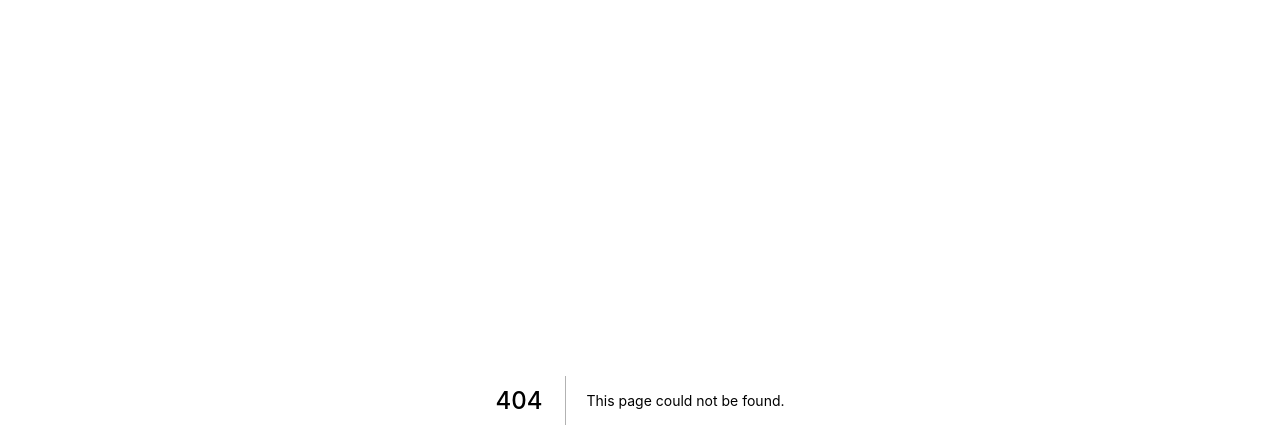
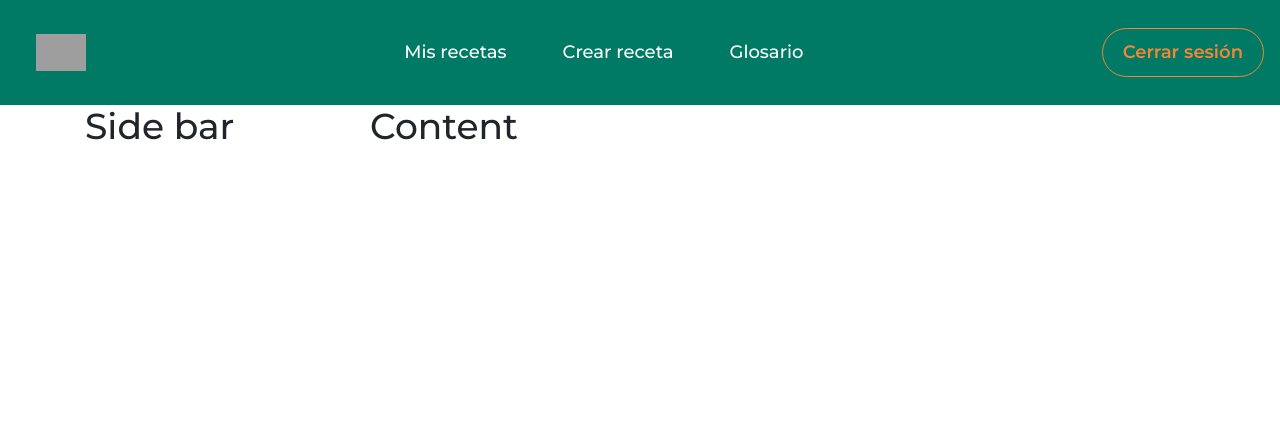
Before and after one commit to Standar-sazon/frontend_standar_sazon, a Next.js app: page /dashboard in a window 1280 px wide. Before the commit this address had no page. Shown: the top 448 px of the page. Built offline with nearby package versions, Linux system fonts and the light colour scheme; grey boxes are pictures that could not be loaded.

Commit message:
Basic structure

```diff
--- /dev/null
+++ b/components/LayoutUser.js
@@ -0,0 +1,19 @@
+import Head from 'next/head'
+import React from 'react'
+import NavUser from './NavUser'
+
+export default function LayoutUser ({ children }) {
+  return (
+    <>
+      <Head>
+        <title>Standard Layout</title>
+        <link rel='icon' href='/favicon.ico' />
+        <link rel='preconnect' href='https://fonts.gstatic.com' />
+        <link href='https://fonts.googleapis.com/css2?family=Montserrat:wght@100;200;400;500;600;700;800;900&display=swap' rel='stylesheet' />
+        <scrip src='https://kit.fontawesome.com/1f42bf96bf.js' crossOrigin='anonymous' />
+      </Head>
+      <NavUser />
+      {children}
+    </>
+  )
+}
--- /dev/null
+++ b/components/NavUser.js
@@ -0,0 +1,26 @@
+import React from 'react'
+import { Button, Navbar, Form, Nav } from 'react-bootstrap'
+import LogoUser from '../public/logounited.svg'
+
+const navProfile = () => {
+  return (
+    <div>
+      <Navbar className='nav-style d-md-flex px-4-lg' expand='lg'>
+        <img className='logo-united' src={LogoUser} alt='logo' />
+        <Navbar.Toggle aria-controls='basic-navbar-nav' />
+        <Navbar.Collapse id='basic-navbar-nav'>
+          <Nav className='link-style m-auto'>
+            <Nav.Link href='#Recetas'>Mis recetas</Nav.Link>
+            <Nav.Link href='#Profile'>Crear receta</Nav.Link>
+            <Nav.Link href='#Profile'>Glosario</Nav.Link>
+          </Nav>
+          <Form inline>
+            <Button variant='outline-dark'>Cerrar sesión</Button>
+          </Form>
+        </Navbar.Collapse>
+      </Navbar>
+    </div>
+  )
+}
+
+export default navProfile
--- /dev/null
+++ b/pages/dashboard.js
@@ -0,0 +1,26 @@
+import React from 'react'
+import LayoutUser from '../components/LayoutUser'
+
+export default function Home () {
+  return (
+    <LayoutUser>
+      {/* beneficios */}
+      <div className='container-fluid'>
+        <div className='row'>
+          <div className='container'>
+            <div className='row'>
+              <div className='col-12 col-md-3'>
+                {/* Contenido */}
+                <h2>Side bar</h2>
+              </div>
+              <div className='col-12 col-md-9'>
+                {/* Contenido */}
+                <h2>Content</h2>
+              </div>
+            </div>
+          </div>
+        </div>
+      </div>
+    </LayoutUser>
+  )
+}
--- a/styles/app.scss
+++ b/styles/app.scss
@@ -12,3 +12,4 @@
 @import './pages/login';
 @import './components/navbar';
 @import './components/footer';
+@import './components/navbar-dasboard'
--- /dev/null
+++ b/styles/components/_navbar-dasboard.scss
@@ -0,0 +1,14 @@
+.navbar-style{
+  background-color: $dark-green;
+}
+
+.btn-outline-dark{
+  font-size: $size-footerlinks-mobile;
+  font-weight: $bold;
+  color: $orange;
+  background-color: none;
+  border-color:$orange;
+  padding: 10px 20px;
+  border-radius: 25px;
+  margin: 20px 0px 20px 0px;
+}
```
Also changed, not shown: public/logounited.svg (added).
